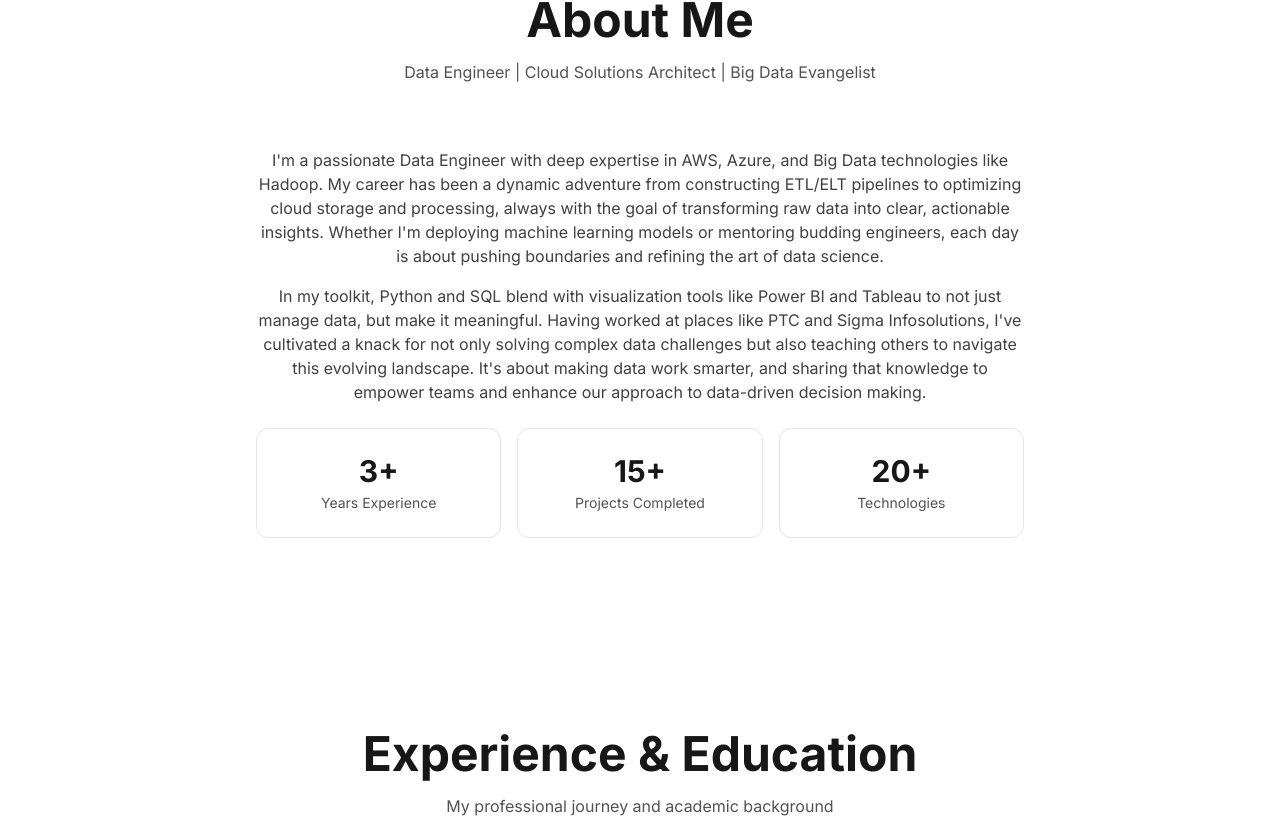
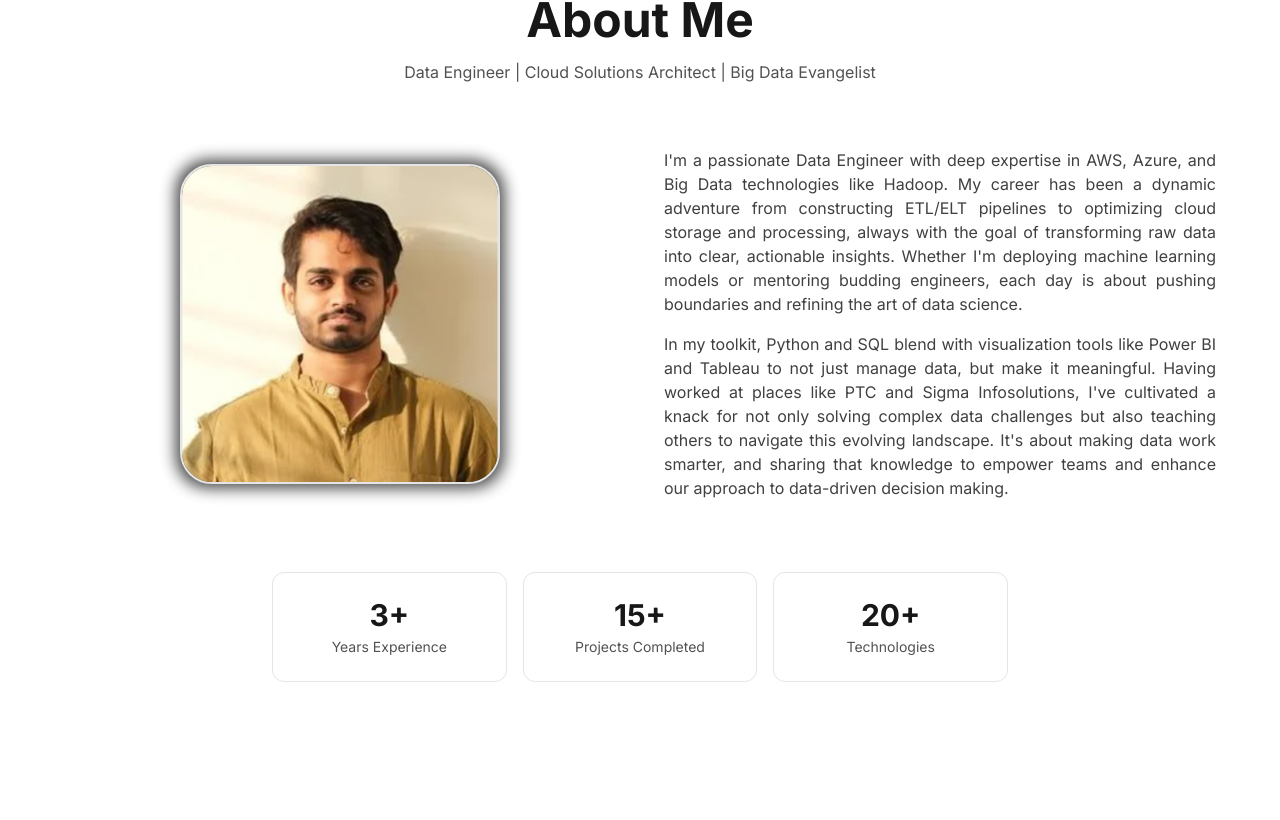
Before and after one commit to asJ26/Akhilesh-portfolio, a Next.js app: page / in a window 1280 px wide. Shown: the part 900-1720 px from the top of the page. Built offline with nearby package versions, Linux system fonts and the light colour scheme.

Commit message:
Update About section: Add profile picture with glow effects, justify text, and center stats buttons

```diff
--- a/src/components/home/About.tsx
+++ b/src/components/home/About.tsx
@@ -1,6 +1,7 @@
 "use client";
 
 import { motion } from 'framer-motion';
+import Image from 'next/image';
 
 export default function About() {
   return (
@@ -26,23 +27,50 @@ export default function About() {
           whileInView={{ opacity: 1, y: 0 }}
           viewport={{ once: true }}
           transition={{ duration: 0.6, delay: 0.2 }}
-          className="max-w-3xl mx-auto"
+          className="max-w-6xl mx-auto"
         >
-          <div className="space-y-6">
+          <div className="grid grid-cols-1 lg:grid-cols-2 gap-12 items-start justify-items-center">
+            <motion.div
+              initial={{ opacity: 0, scale: 0.8 }}
+              whileInView={{ opacity: 1, scale: 1 }}
+              viewport={{ once: true }}
+              transition={{ duration: 0.6, delay: 0.4 }}
+              className="flex justify-center w-full order-2 lg:order-1 pt-4"
+            >
+              <div className="relative group">
+                <div className="absolute -inset-1 rounded-[2rem] bg-black dark:bg-gradient-to-r dark:from-purple-600 dark:to-pink-600 opacity-75 group-hover:opacity-100 blur transition duration-1000 group-hover:duration-200"></div>
+                <div className="relative aspect-square w-[280px] sm:w-[320px] rounded-[2rem] overflow-hidden border-2 border-neutral-200 dark:border-neutral-800 transition-transform duration-300 transform group-hover:scale-105">
+                  <Image
+                    src="/images/profile.png"
+                    alt="Profile Picture"
+                    fill
+                    className="object-cover"
+                    sizes="(max-width: 768px) 280px, 320px"
+                    priority
+                  />
+                </div>
+              </div>
+            </motion.div>
+
+            <div className="space-y-6 max-w-xl text-center order-1 lg:order-2">
               <motion.div
                 initial={{ opacity: 0, y: 20 }}
                 whileInView={{ opacity: 1, y: 0 }}
                 viewport={{ once: true }}
                 transition={{ duration: 0.6, delay: 0.3 }}
+                className="text-justify"
               >
-              <p className="text-neutral-700 dark:text-white/90 mb-4 text-center">
+                <p className="text-neutral-700 dark:text-white/90 mb-4">
                   I&apos;m a passionate Data Engineer with deep expertise in AWS, Azure, and Big Data technologies like Hadoop. My career has been a dynamic adventure from constructing ETL/ELT pipelines to optimizing cloud storage and processing, always with the goal of transforming raw data into clear, actionable insights. Whether I'm deploying machine learning models or mentoring budding engineers, each day is about pushing boundaries and refining the art of data science.
                 </p>
-              <p className="text-neutral-700 dark:text-white/90 mb-6 text-center">
+                <p className="text-neutral-700 dark:text-white/90 mb-6">
                   In my toolkit, Python and SQL blend with visualization tools like Power BI and Tableau to not just manage data, but make it meaningful. Having worked at places like PTC and Sigma Infosolutions, I've cultivated a knack for not only solving complex data challenges but also teaching others to navigate this evolving landscape. It's about making data work smarter, and sharing that knowledge to empower teams and enhance our approach to data-driven decision making.
                 </p>
               </motion.div>
+            </div>
+          </div>
 
+          <div className="mt-12 max-w-3xl mx-auto px-4 relative">
             <div className="grid grid-cols-1 sm:grid-cols-3 gap-4 text-center">
               <Stat label="Years Experience" value="3+" />
               <Stat label="Projects Completed" value="15+" />
```
Also changed, not shown: public/images/profile.png (added). Lines whose indentation alone changed are shown as unchanged.
